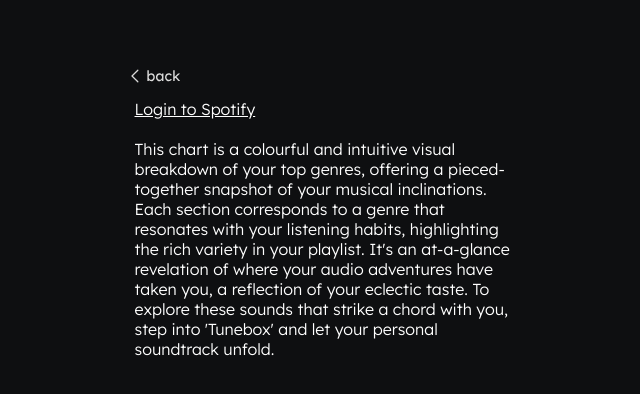
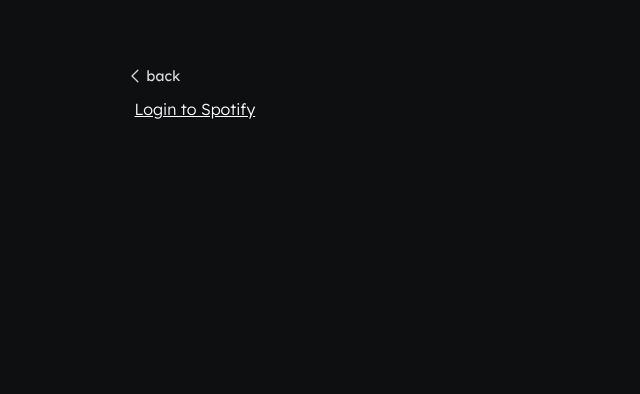
Before and after one commit to tinaduo/groove-music-app, a Next.js app: page /stats in a window 1280 px wide. Shown: the top 394 px of the page, without its empty margins (313-953 px from the left). Built offline with nearby package versions, Linux system fonts and the light colour scheme.

Commit message:
paragraph

```diff
--- a/pages/stats.js
+++ b/pages/stats.js
@@ -129,12 +129,12 @@ export default function StatsPage() {
                             className={styles.chartCanvas}
                             id="myChart"
                         ></canvas>
+                        <p className={styles.paragraph}>This chart is a colourful and intuitive visual breakdown of your top genres, offering a pieced-together snapshot of your musical inclinations. Each section corresponds to a genre that resonates with your listening habits, highlighting the rich variety in your playlist. It's an at-a-glance revelation of where your audio adventures have taken you, a reflection of your eclectic taste. To explore these sounds that strike a chord with you, step into 'Tunebox' and let your personal soundtrack unfold.</p>
                         <Link
                             href="/Quiz"
                             className={styles.buttonContainer}>Go to Tunebox</Link>
                     </div>
                 )}
-                <p className={styles.paragraph}>This chart is a colourful and intuitive visual breakdown of your top genres, offering a pieced-together snapshot of your musical inclinations. Each section corresponds to a genre that resonates with your listening habits, highlighting the rich variety in your playlist. It's an at-a-glance revelation of where your audio adventures have taken you, a reflection of your eclectic taste. To explore these sounds that strike a chord with you, step into 'Tunebox' and let your personal soundtrack unfold.</p>
             </main>
         </>
     );
```
